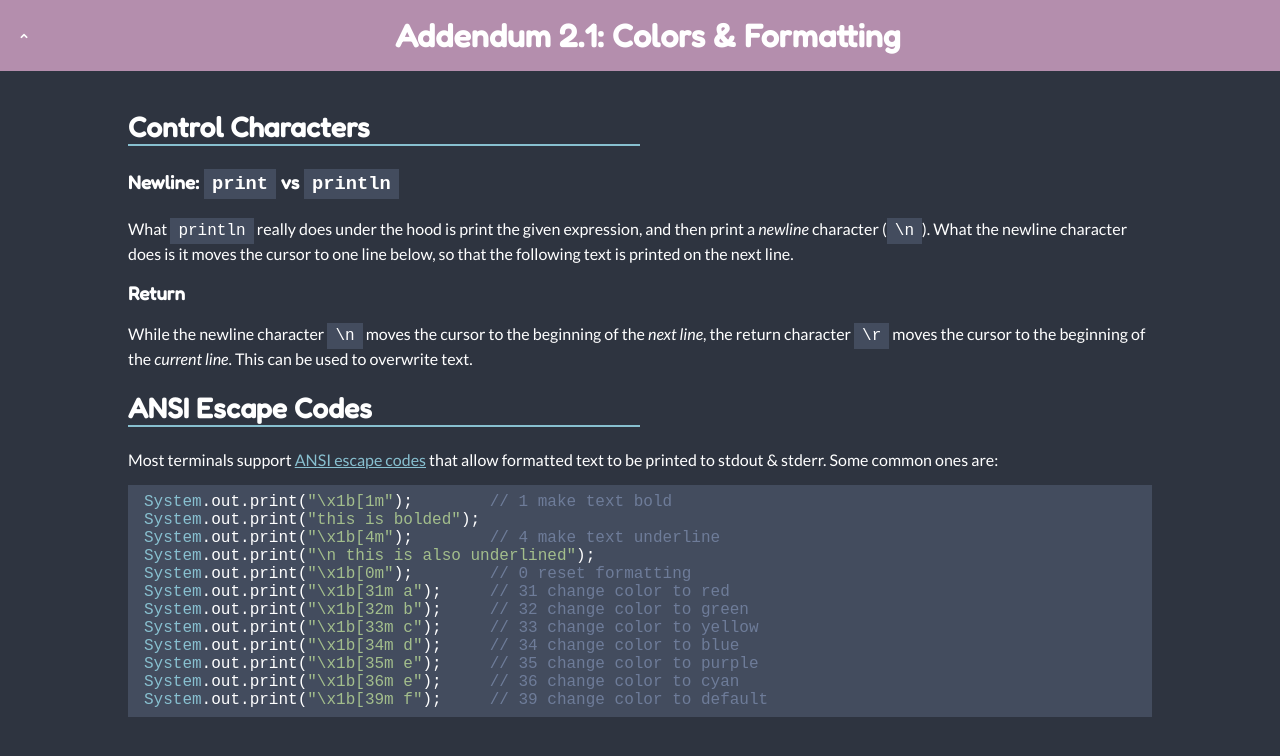
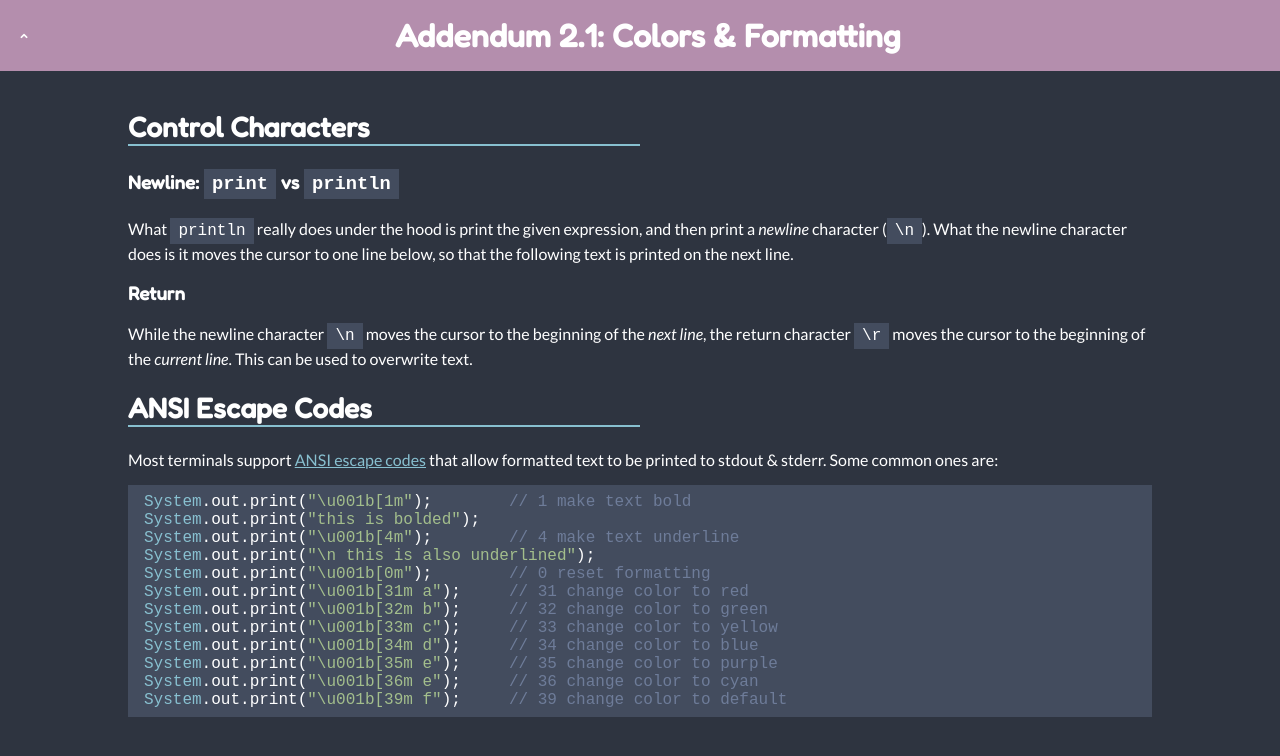
Before and after one commit to Jellyfish4654/guides, a Jekyll site: the page built from java/day2-add1.md, in a window 1280 px wide. Shown: the top 756 px of the page. Built offline with Jekyll 4.4.1, drawn with Linux system fonts in a browser that asks for light colours.

Commit message:
update 2.1

````diff
--- a/java/day2-add1.md
+++ b/java/day2-add1.md
@@ -21,16 +21,16 @@ Most terminals support [ANSI escape codes](https://en.wikipedia.org/wiki/ANSI_es
 stdout & stderr. Some common ones are:
 
 ```java
-System.out.print("\x1b[1m");        // 1 make text bold
+System.out.print("\u001b[1m");        // 1 make text bold
 System.out.print("this is bolded");
-System.out.print("\x1b[4m");        // 4 make text underline
+System.out.print("\u001b[4m");        // 4 make text underline
 System.out.print("\n this is also underlined");
-System.out.print("\x1b[0m");        // 0 reset formatting
-System.out.print("\x1b[31m a");     // 31 change color to red
-System.out.print("\x1b[32m b");     // 32 change color to green
-System.out.print("\x1b[33m c");     // 33 change color to yellow
-System.out.print("\x1b[34m d");     // 34 change color to blue
-System.out.print("\x1b[35m e");     // 35 change color to purple
-System.out.print("\x1b[36m e");     // 36 change color to cyan
-System.out.print("\x1b[39m f");     // 39 change color to default
+System.out.print("\u001b[0m");        // 0 reset formatting
+System.out.print("\u001b[31m a");     // 31 change color to red
+System.out.print("\u001b[32m b");     // 32 change color to green
+System.out.print("\u001b[33m c");     // 33 change color to yellow
+System.out.print("\u001b[34m d");     // 34 change color to blue
+System.out.print("\u001b[35m e");     // 35 change color to purple
+System.out.print("\u001b[36m e");     // 36 change color to cyan
+System.out.print("\u001b[39m f");     // 39 change color to default
 ```
````
